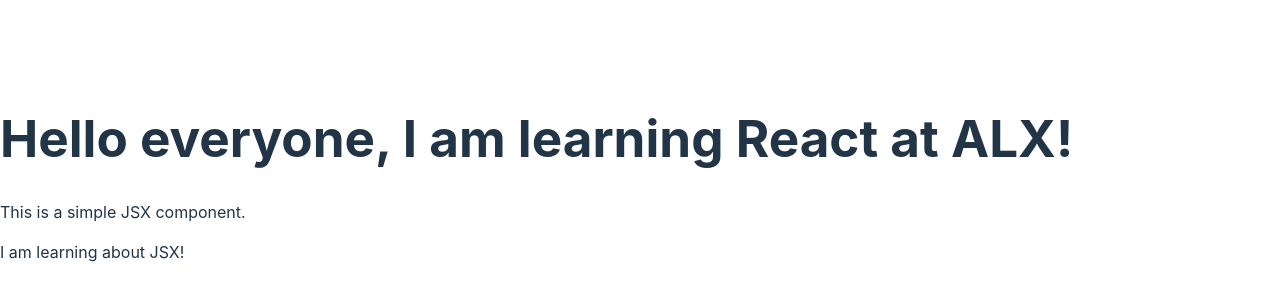
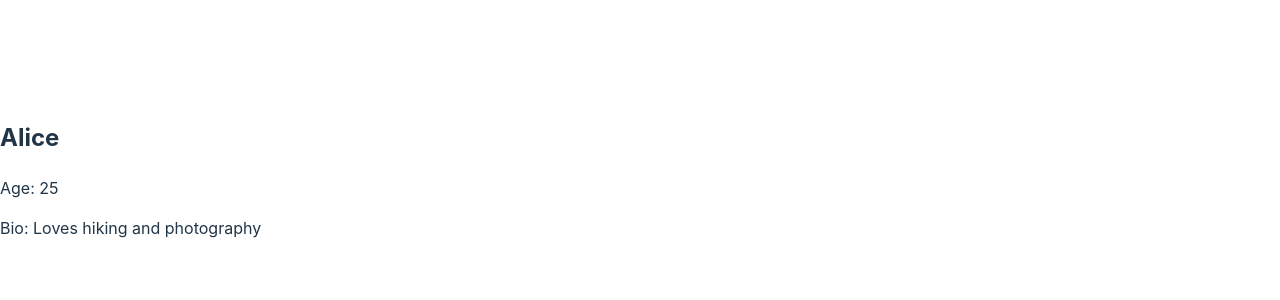
Before and after one commit to Abd-UlRahman-Khalid/alx-fe-reactjs, a React (Vite) app in the folder alx-react-app/: page / in a window 1280 px wide. Shown: the part 222-522 px from the top of the page. Built offline with nearby package versions, Linux system fonts and the light colour scheme.

Commit message:
adding UserProfile component

```diff
--- a/alx-react-app/src/App.jsx
+++ b/alx-react-app/src/App.jsx
@@ -1,11 +1,12 @@
 import { useState } from "react";
 
 import WelcomeMessage from "./components/WelcomeMessage";
+import UserProfile from "./components/UserProfile";
 
 function App() {
   const [count, setCount] = useState(0);
 
-  return <WelcomeMessage />;
+  return<UserProfile name="Alice" age="25" bio="Loves hiking and photography" />;
 }
 
 export default App;
--- /dev/null
+++ b/alx-react-app/src/components/UserProfile.jsx
@@ -0,0 +1,11 @@
+const UserProfile = (props) => {
+    return (
+        <div>
+        <h2>{props.name}</h2>
+        <p>Age: {props.age}</p>
+        <p>Bio: {props.bio}</p>
+      </div>
+    );
+}
+
+export default UserProfile;
```
